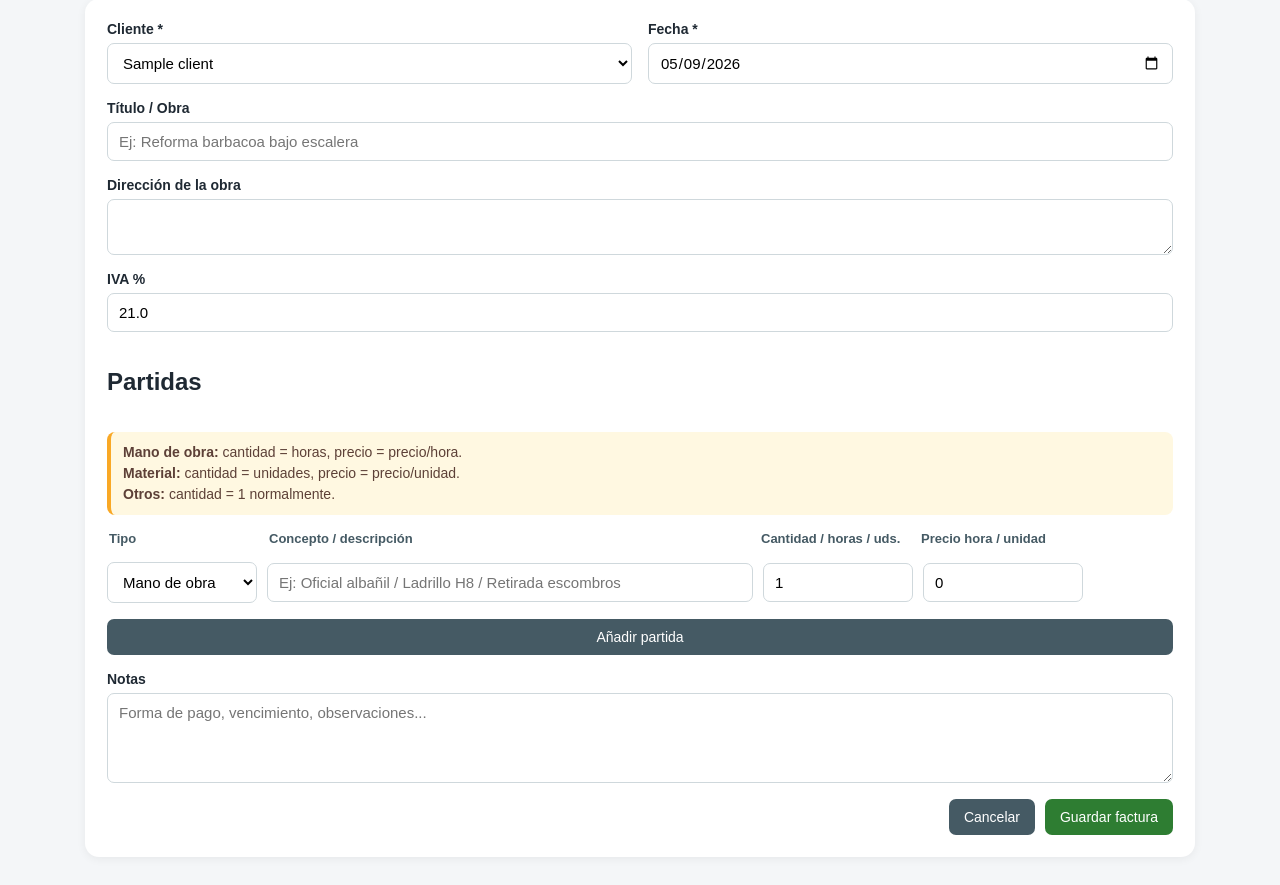
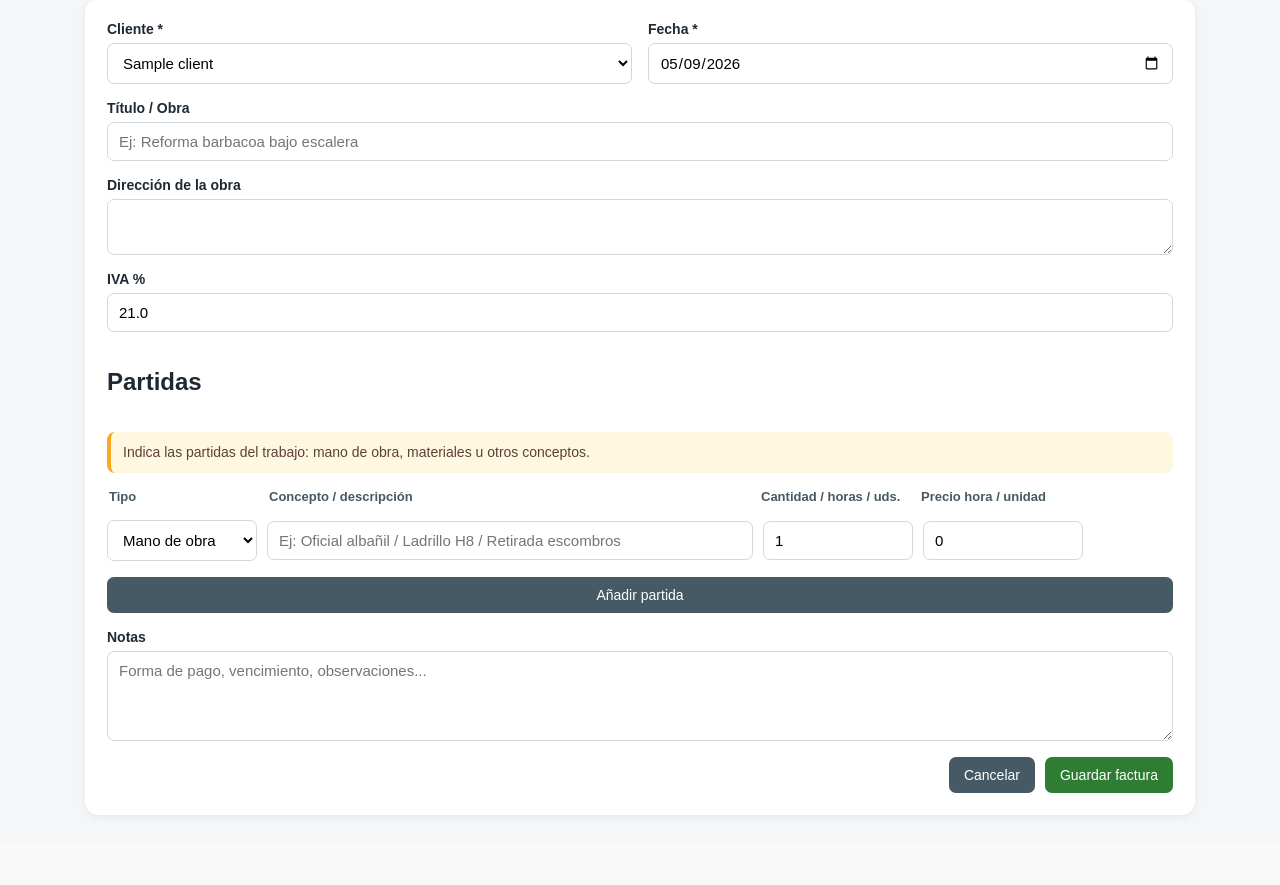
Before and after one commit to ponciorodriguez/zaruma-gestion, a FastAPI app: page /new-invoice in a window 1280 px wide. Shown: the part 182-1067 px from the top of the page. After the commit the page ends 999 px from the top, so only its background shows below. Run offline with FastAPI, Linux system fonts and the light colour scheme; tables that the repository leaves empty hold one stand-in row (values such as "Sample post").

Commit message:
fix invoice and estimate form templates

```diff
--- a/templates/new_estimate.html
+++ b/templates/new_estimate.html
@@ -55,9 +55,7 @@
     <h2>Partidas</h2>
 
     <div class="lines-help">
-        <strong>Mano de obra:</strong> cantidad = horas, precio = precio/hora.<br>
-        <strong>Material:</strong> cantidad = unidades, precio = precio/unidad.<br>
-        <strong>Otros:</strong> cantidad = 1 normalmente.
+        Indica las partidas del trabajo: mano de obra, materiales u otros conceptos.
     </div>
 
     <div class="line-header">
--- a/templates/new_invoice.html
+++ b/templates/new_invoice.html
@@ -55,9 +55,7 @@
     <h2>Partidas</h2>
 
     <div class="lines-help">
-        <strong>Mano de obra:</strong> cantidad = horas, precio = precio/hora.<br>
-        <strong>Material:</strong> cantidad = unidades, precio = precio/unidad.<br>
-        <strong>Otros:</strong> cantidad = 1 normalmente.
+        Indica las partidas del trabajo: mano de obra, materiales u otros conceptos.
     </div>
 
     <div class="line-header">
```
